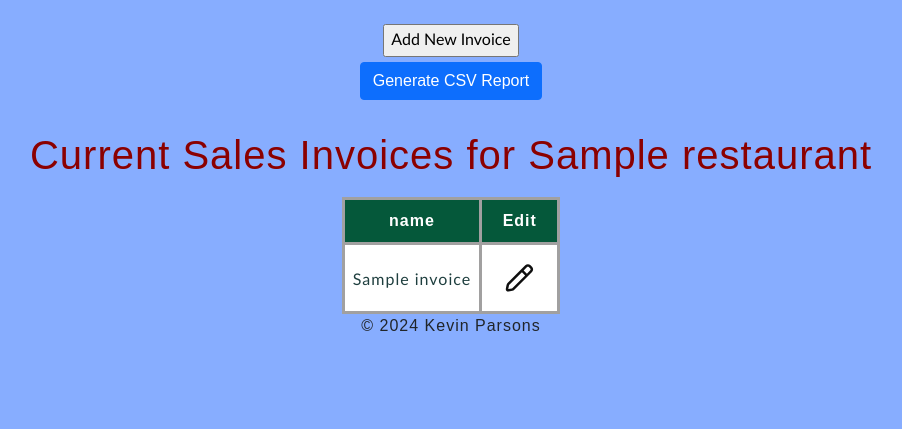
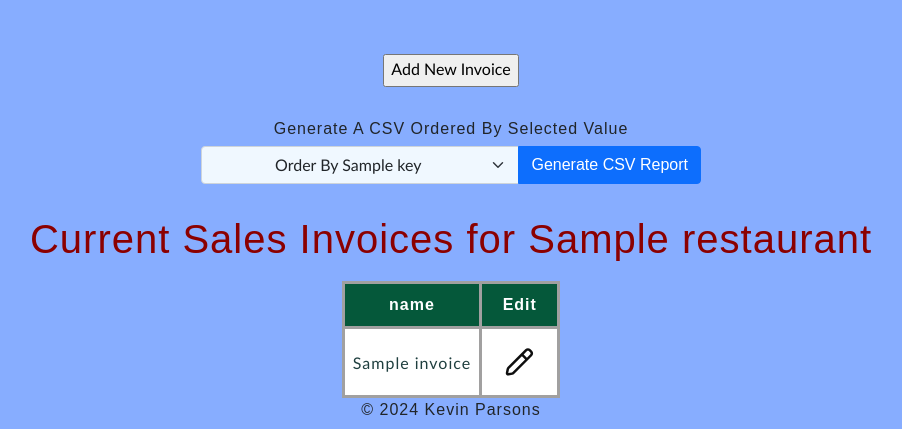
Before and after one commit to LeanBark/flaskDBProject, a Flask app: template templates/restaurant_invoices.j2 in a window 1280 px wide. Shown: the part 76-505 px from the top of the page, without its empty margins (189-1091 px from the left). Run offline with Flask 3, Linux system fonts and the light colour scheme; the template is opened without the code that fills it: most values are stand-ins (such as "Sample title", 1, 10 or a date in 2020).

Commit message:
formatting for sorting mock values

```diff
--- a/app.py
+++ b/app.py
@@ -16,7 +16,7 @@ app = Flask(__name__)
 app.static_folder = 'static'
 app.secret_key = "add_secret_key_here"
 #TODO: Modularize redundant query code blocks
-#TODO: Implement Pandas functionality to generate mock reports
+#TODO: Fix Mock data sorting using Pandas instead of SQL queries
 #TODO: Add comments for functions and parameters with type hinting
 #TODO: Additional error-catching for queries and posts
 
@@ -107,7 +107,8 @@ def display_all_items():
 
 @app.route("/restaurant-menu/<int:restaurantID>", methods=["GET", "POST"])
 def display_menu_items(restaurantID):
-
+    order_selection = {"Calories": "MenuItems.calories", "Unit Price": "MenuItems.unit_price",
+                    "Menu Item ID": "MenuItems.menu_itemID"}
     if request.method == "POST":
         # if user requests access to a specific restaurant's menu in database
         if request.form.get("View Restaurant Menu"):
@@ -131,7 +132,7 @@ def display_menu_items(restaurantID):
                 return render_template("menu_not_found.j2", selected_restaurant=restaurant_name, food_category=selected_categories)
 
             else:
-                return render_template("restaurant_menu.j2", menu_list=all_menu_items, restaurant_name=restaurant_name, food_category=selected_categories)
+                return render_template("restaurant_menu.j2", menu_list=all_menu_items, restaurant_name=restaurant_name, food_category=selected_categories, order_selection=order_selection)
 
         # if a user wants to add a new item to the selected restaurant's menu in the databse
         elif request.form.get("Add Menu Item"):
@@ -145,11 +146,12 @@ def display_menu_items(restaurantID):
 
         # if a user wishes to generate a .csv file of all listed invoice information of restaurant
         elif request.form.get("Generate Menu CSV"):
+            selected_order = request.form["menu-order-value"]
             menu_query = """SELECT MenuItems.restaurantID, MenuItems.menu_itemID, MenuItems.name AS Item, MenuItems.calories AS Calories, MenuItems.unit_price AS Price, FoodCategories.name AS Category
             FROM MenuItems JOIN Restaurants ON MenuItems.restaurantID = Restaurants.restaurantID
             LEFT JOIN FoodCategories ON MenuItems.food_categoryID = FoodCategories.food_categoryID
-            WHERE Restaurants.restaurantID = %s;""" % (restaurantID)
-            matching_items = db.execute_query(db_connection=db_connection, query=menu_query)
+            WHERE Restaurants.restaurantID = %s ORDER BY %s ASC;"""
+            matching_items = db.execute_query(db_connection=db_connection, query=menu_query, query_params=(restaurantID, selected_order))
             all_menu_items = matching_items.fetchall()
 
             name_query = "SELECT * FROM Restaurants WHERE restaurantID = %s;" % (restaurantID)
@@ -179,7 +181,7 @@ def display_menu_items(restaurantID):
         menu_query = """SELECT MenuItems.restaurantID, MenuItems.menu_itemID, MenuItems.name AS Item, MenuItems.calories AS Calories, MenuItems.unit_price AS Price, FoodCategories.name AS Category
         FROM MenuItems JOIN Restaurants ON MenuItems.restaurantID = Restaurants.restaurantID
         LEFT JOIN FoodCategories ON MenuItems.food_categoryID = FoodCategories.food_categoryID
-        WHERE Restaurants.restaurantID = %s;""" % (restaurantID)
+        WHERE Restaurants.restaurantID = %s ORDER BY MenuItems.name ASC;""" % (restaurantID)
         matching_items = db.execute_query(db_connection=db_connection, query=menu_query)
         all_menu_items = matching_items.fetchall()
 
@@ -195,7 +197,7 @@ def display_menu_items(restaurantID):
         if matching_items.rowcount == 0:
                 return render_template("menu_not_found.j2", selected_restaurant=restaurant_name, food_category=selected_categories)
         else:
-            return render_template("restaurant_menu.j2", menu_list=all_menu_items, restaurant_name=restaurant_name, food_category=selected_categories)
+            return render_template("restaurant_menu.j2", menu_list=all_menu_items, restaurant_name=restaurant_name, food_category=selected_categories, order_selection=order_selection)
 
 #-------------------------------ROUTE FOR UPDATING MENU ITEMS BY RESTAURANT------------------------------------------------
 
@@ -219,7 +221,7 @@ def edit_menu_items(menu_itemID):
         menu_query = """SELECT MenuItems.restaurantID, MenuItems.menu_itemID, MenuItems.name AS Item, MenuItems.calories AS Calories, MenuItems.unit_price AS Price, FoodCategories.name AS Category
         FROM MenuItems JOIN Restaurants ON MenuItems.restaurantID = Restaurants.restaurantID
         LEFT JOIN FoodCategories ON MenuItems.food_categoryID = FoodCategories.food_categoryID
-        WHERE MenuItems.menu_itemID = %s;""" % (menu_itemID)
+        WHERE MenuItems.menu_itemID = %s ORDER BY MenuItems.name ASC;""" % (menu_itemID)
         matching_items = db.execute_query(db_connection=db_connection, query=menu_query)
         all_menu_items = matching_items.fetchall()
 
@@ -251,7 +253,7 @@ def delete_menu_item(menu_itemID):
     menu_query = """SELECT MenuItems.restaurantID, MenuItems.menu_itemID, MenuItems.name AS Item, MenuItems.calories AS Calories, MenuItems.unit_price AS Price, FoodCategories.name AS Category
     FROM MenuItems JOIN Restaurants ON MenuItems.restaurantID = Restaurants.restaurantID
     LEFT JOIN FoodCategories ON MenuItems.food_categoryID = FoodCategories.food_categoryID
-    WHERE Restaurants.restaurantID = %s;""" % (restaurant_id)
+    WHERE Restaurants.restaurantID = %s ORDER BY MenuItems.name ASC;""" % (restaurant_id)
     matching_items = db.execute_query(db_connection=db_connection, query=menu_query)
     all_menu_items = matching_items.fetchall()
 
@@ -285,6 +287,8 @@ def display_all_invoices():
 
 @app.route("/invoices/<int:restaurantID>", methods=["GET", "POST"])
 def display_invoices(restaurantID):
+    order_choices = {"Date Sold": "RestaurantSalesInvoices.date_sold", "Sale Total": "RestaurantSalesInvoices.quantity_sold * MenuItems.unit_price",
+                    "Invoice ID": "RestaurantSalesInvoices.invoiceID"}
     # if user wishes to view the table containing the current invoices of the selected restaurant
     if request.method == "POST":
         if request.form.get("View Restaurant Invoices"):
@@ -294,7 +298,7 @@ def display_invoices(restaurantID):
             FROM RestaurantSalesInvoices
             JOIN Restaurants ON RestaurantSalesInvoices.restaurantID = Restaurants.restaurantID
             JOIN MenuItems ON RestaurantSalesInvoices.menu_itemID = MenuItems.menu_itemID
-            WHERE RestaurantSalesInvoices.restaurantID = %s;""" % (restaurantID)
+            WHERE RestaurantSalesInvoices.restaurantID = %s ORDER BY RestaurantSalesInvoices.date_sold ASC;""" % (restaurantID)
             invoice_list = db.execute_query(db_connection=db_connection, query=invoices_query)
             invoices = invoice_list.fetchall()
 
@@ -307,10 +311,10 @@ def display_invoices(restaurantID):
                 restaurant_query = "SELECT * FROM Restaurants WHERE restaurantID = %s" % (restaurantID)
                 restaurant_result = db.execute_query(db_connection=db_connection, query=restaurant_query)
                 selected_restaurant = restaurant_result.fetchall()
-                return render_template("invoices_not_found.j2", selected_restaurant=selected_restaurant, menu=menu_items)
+                return render_template("invoices_not_found.j2", selected_restaurant=selected_restaurant, menu=menu_items, order_choices=order_choices)
 
             else:
-                return render_template("restaurant_invoices.j2", invoices=invoices, menu=menu_items)
+                return render_template("restaurant_invoices.j2", invoices=invoices, menu=menu_items, order_choices=order_choices)
 
         # if user decides to add a new invoice to the table of invoices for the selected restaurant
         elif request.form.get("Add Invoice"):
@@ -322,14 +326,15 @@ def display_invoices(restaurantID):
             return redirect(f"/invoices/{restaurantID}")
 
         elif request.form.get("Generate CSV Report"):
+            selected_order = request.form["order-value"]
             invoices_query = """SELECT RestaurantSalesInvoices.invoiceID, RestaurantSalesInvoices.restaurantID, Restaurants.name AS Restaurant,
             MenuItems.name AS Item, RestaurantSalesInvoices.quantity_sold AS Quantity, RestaurantSalesInvoices.date_sold AS DateSold,
             RestaurantSalesInvoices.quantity_sold * MenuItems.unit_price AS SaleTotal
             FROM RestaurantSalesInvoices
             JOIN Restaurants ON RestaurantSalesInvoices.restaurantID = Restaurants.restaurantID
             JOIN MenuItems ON RestaurantSalesInvoices.menu_itemID = MenuItems.menu_itemID
-            WHERE RestaurantSalesInvoices.restaurantID = %s;""" % (restaurantID)
-            invoice_list = db.execute_query(db_connection=db_connection, query=invoices_query)
+            WHERE RestaurantSalesInvoices.restaurantID = %s ORDER BY %s ASC;"""
+            invoice_list = db.execute_query(db_connection=db_connection, query=invoices_query, query_params=(restaurantID, selected_order))
             invoices = invoice_list.fetchall()
             report_information = json.dumps(invoices)
             df = pd.read_json(StringIO(report_information))
@@ -355,7 +360,7 @@ def display_invoices(restaurantID):
         FROM RestaurantSalesInvoices
         JOIN Restaurants ON RestaurantSalesInvoices.restaurantID = Restaurants.restaurantID
         JOIN MenuItems ON RestaurantSalesInvoices.menu_itemID = MenuItems.menu_itemID
-        WHERE RestaurantSalesInvoices.restaurantID = %s;""" % (restaurantID)
+        WHERE RestaurantSalesInvoices.restaurantID = %s ORDER BY RestaurantSalesInvoices.date_sold ASC;""" % (restaurantID)
         invoice_list = db.execute_query(db_connection=db_connection, query=invoices_query)
         invoices = invoice_list.fetchall()
 
@@ -363,7 +368,7 @@ def display_invoices(restaurantID):
         menu_list = db.execute_query(db_connection=db_connection, query=menu_item_query)
         menu_items = menu_list.fetchall()
 
-        return render_template("restaurant_invoices.j2", invoices=invoices, menu=menu_items)
+        return render_template("restaurant_invoices.j2", invoices=invoices, menu=menu_items, order_choices=order_choices)
 
 #-------------------------------ROUTE FOR UPDATING INVOICES BY RESTAURANT--------------------------------------------------
 
--- a/static/css/styles.css
+++ b/static/css/styles.css
@@ -167,3 +167,8 @@ button {
 #add-first-invoice{
     display:none;
 }
+
+
+#order-value{
+    background-color: aliceblue;
+}
--- a/templates/restaurant_invoices.j2
+++ b/templates/restaurant_invoices.j2
@@ -35,14 +35,22 @@
             <div id="flash-message" class="flash {{category}}">{{message}}</div>
         {% endfor %}
     </div>
-    <div class="add-invoice-btn">
+    <div id="add-invoice-btn">
         <div class="btn-group">
-            <input type="button" value="Add New Invoice" id="add-invoice-btns" onClick="addInvoice()">
+            <p><input type="button" value="Add New Invoice" id="add-invoice-btns" onClick="addInvoice()"></p>
         </div>
         <div class="container-fluid">
+            <label for="generate-form">Generate A CSV Ordered By Selected Value</label>
             <form id="generate-form" action="/invoices/{{invoices[0].restaurantID}}" method="post">
+                <div class="input-group w-50 mx-auto">
+                        <select class="form-select" name="order-value" id="order-value" required>
 
-                <button class="btn btn-primary" type="submit" value="Generate CSV Report" id="Generate CSV Report" name="Generate CSV Report">Generate CSV Report</button>
+                            {% for key,value in order_choices.items() %}
+                                <option value="{{value}}">Order By {{key}}</option>
+                            {% endfor %}
+                        </select>
+                        <button class="btn btn-primary" type="submit" value="Generate CSV Report" id="Generate CSV Report" name="Generate CSV Report">Generate CSV Report</button>
+                </div>
             </form>
         </div>
     </div>
@@ -123,12 +131,6 @@
             $("#add-invoice").css("display", "block");
         }
 
-        else if(situation == "edit"){
-        $("#display-invoices").css("display", "none");
-            $("#add-invoice-btn").css("display", "none");
-            $("#add-invoice").css("display", "none");
-        }
-
         else {
             $("#display-invoices").css("display", "block");
             $("#add-invoice-btn").css("display", "block");
```
Also changed, not shown: templates/restaurant_menu.j2 (+12 -3 lines).
